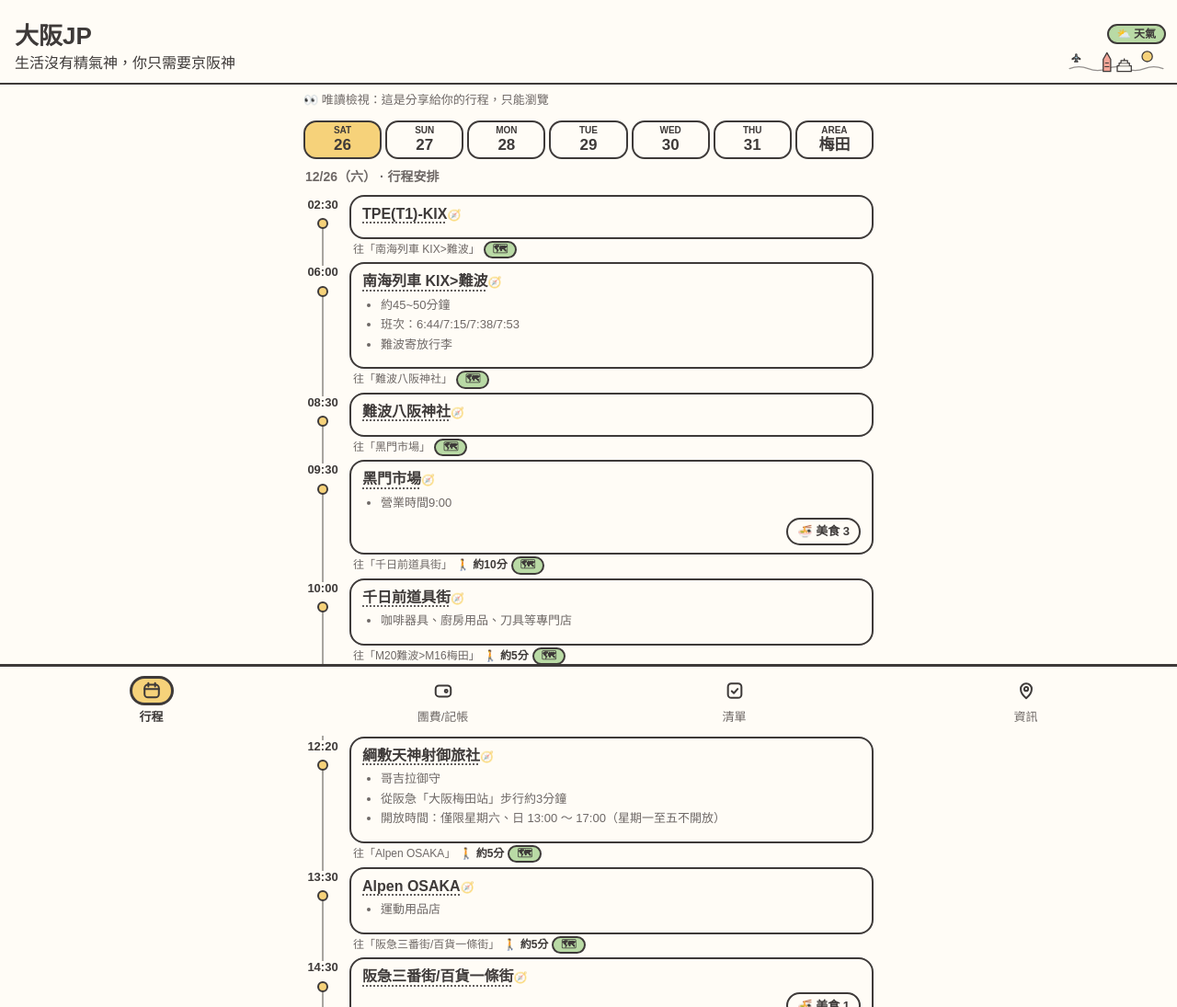
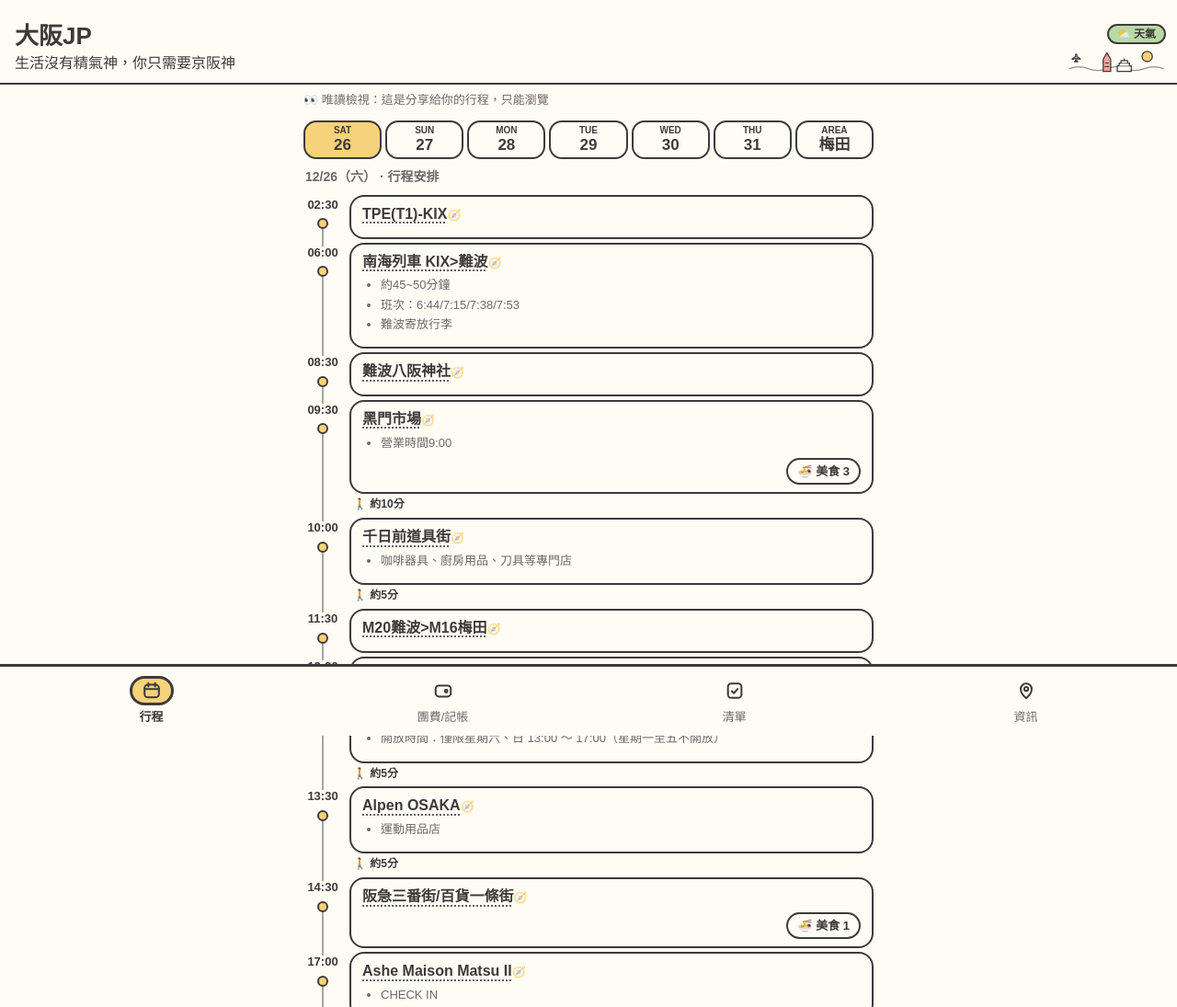
Before and after one commit to HSIEHYY213/osaka-trip-RARATG, a plain HTML site: page index.html in a window 1280 px wide. Shown: the top 1095 px of the page at 92% size. Drawn offline with Linux system fonts and the light colour scheme; a web font is replaced by a local one.

Commit message:
Add files via upload

```diff
--- a/index.html
+++ b/index.html
@@ -228,7 +228,7 @@ function vPlan(){cat="全部";
   return box
 }
 var editing=null;
-function editForm(x){var tm=field("時間","time","90px"),ti=h("input",{value:x.ti}),no=h("textarea",{value:x.no||"",placeholder:"備註（每行一點）",style:"width:100%;min-height:64px;font:inherit;color:var(--tx);background:var(--bg);border:1px solid var(--bd);border-radius:12px;padding:9px 10px"});tm.value=x.t||"";return h("div",{},h("div",{className:"row"},tm,ti),h("div",{className:"row"},no),h("div",{className:"row",style:"margin:0"},h("button",{textContent:"儲存",on:{click:function(){x.t=nt(tm.value);x.ti=ti.value.trim()||x.ti;x.no=no.value.trim();editing=null;save();draw()}}}),h("button",{className:"ab",textContent:"取消",on:{click:function(){editing=null;draw()}}})))}
+function editForm(x){var tm=field("時間","time","90px"),ti=h("input",{value:x.ti}),no=h("textarea",{value:x.no||"",placeholder:"備註（每行一點）",style:"width:100%;min-height:64px;font:inherit;color:var(--tx);background:var(--bg);border:1px solid var(--bd);border-radius:12px;padding:9px 10px"});tm.value=x.t||"";var tr=x.tr=x.tr||{m:"地鐵",min:""},tmode=h("select",{style:"flex:0 0 90px",on:{change:function(e){tr.m=e.target.value;save()}}}),tmin=h("input",{type:"number",placeholder:"分鐘",value:tr.min||"",style:"flex:0 0 80px",on:{change:function(e){tr.min=e.target.value;save()}}});["地鐵","步行","公車","計程車","其他"].forEach(function(m){tmode.append(h("option",{},m))});tmode.value=tr.m||"地鐵";return h("div",{},h("div",{className:"row"},tm,ti),h("div",{className:"row"},no),h("div",{className:"row",style:"align-items:center"},h("span",{className:"mu"},"到下一站："),tmode,tmin,h("span",{className:"mu"},"分鐘")),h("div",{className:"row",style:"margin:0"},h("button",{textContent:"儲存",on:{click:function(){x.t=nt(tm.value);x.ti=ti.value.trim()||x.ti;x.no=no.value.trim();editing=null;save();draw()}}}),h("button",{className:"ab",textContent:"取消",on:{click:function(){editing=null;draw()}}})))}
 function stores(x){var a=x.ck||[];if(a.length&&!a[0].it){a=[{id:uid(),n:"購買項目",it:a}];x.ck=a;save()}x.ck=x.ck||[];return x.ck}
 function ckc2(x){var a=stores(x),t=0,d=0;a.forEach(function(s){s.it.forEach(function(c){t++;if(c.k)d++})});return t?" "+d+"/"+t:""}
 function ckPanel2(x){
@@ -381,21 +381,20 @@ function conn(x,nx){
   ["地鐵","步行","公車","計程車","其他"].forEach(function(m){md.append(h("option",{},m))});md.value=tr.m||"地鐵";
   var mode={"地鐵":"transit","公車":"transit","步行":"walking","計程車":"driving","其他":"transit"}[md.value],ic={"地鐵":"🚇","步行":"🚶","公車":"🚌","計程車":"🚕","其他":"➡️"}[md.value];
   var url="https://www.google.com/maps/dir/?api=1&origin="+encodeURIComponent(x.ti)+"&destination="+encodeURIComponent(nx.ti)+"&travelmode="+mode;
-  var kids=[h("span",{},"往「"+nx.ti+"」")];
-  if(RO){if(tr.min)kids.push(h("span",{style:"font-weight:700;color:var(--tx)"},ic+" 約"+tr.min+"分"))}else kids.push(md,mn,h("span",{},"分"));
-  kids.push(h("a",{href:url,target:"_blank",rel:"noopener noreferrer",textContent:"🗺",title:"查路線",style:"color:var(--ac);font-weight:700;text-decoration:none"}));
+  if(!tr.min)return null;
+  var kids=[h("span",{style:"font-weight:700;color:var(--tx)"},ic+" 約"+tr.min+"分")];
   return h.apply(null,["div",{className:"conn",style:"display:flex;align-items:center;gap:6px;flex-wrap:wrap;margin:8px 4px 0;color:var(--mu);font-size:13px"}].concat(kids))
 }
 function stayFor(k){var a=(S.stay||[]).filter(function(s){return s.ad||s.t||s.url});if(!a.length)return null;var m=a.filter(function(s){return s.in&&s.in<=k&&(!s.out||k<=s.out)})[0];return m||a[0]}
 var LODGE_URL="https://maps.app.goo.gl/z6tf3W7FNYBKCgFs9";
-function depRow2(items,d){if(!items.length)return null;return h("div",{style:"display:flex;align-items:center;gap:8px;flex-wrap:wrap;margin:0 0 12px 62px;color:var(--mu);font-size:13px"},h("span",{},"🏨 從住宿出發，往「"+items[0].ti+"」"),h("a",{href:LODGE_URL,target:"_blank",rel:"noopener noreferrer",textContent:"🗺",title:"查路線",style:"color:var(--ac);font-weight:700;text-decoration:none"}))}
+function depRow2(items,d){if(!items.length)return null;return h("div",{style:"display:flex;align-items:center;gap:8px;flex-wrap:wrap;margin:0 0 12px 62px;color:var(--mu);font-size:13px"},h("span",{},"🏨 從住宿出發，往「"+items[0].ti+"」"),null)}
 function depRow(items,d){
   if(!items.length)return null;
   var s=stayFor(d[0]),sty="display:flex;align-items:center;gap:8px;flex-wrap:wrap;margin:0 0 12px 62px;color:var(--mu);font-size:13px";
   if(!s)return RO?null:h("div",{style:sty},"🏨 到「資訊」分頁填入住宿地址，這裡就會出現出發路線。");
   var url="https://www.google.com/maps/dir/?api=1&origin="+encodeURIComponent(s.ad||s.t)+"&destination="+encodeURIComponent(items[0].ti)+"&travelmode=transit";
   var mu=/^https?:\/\//i.test(s.url||"")?s.url:"",ls="color:var(--ac);font-weight:700;text-decoration:none";
-  return h("div",{style:sty},h("span",{},"🏨 從住宿出發，往「"+items[0].ti+"」"),(s.ad||s.t)?h("a",{href:url,target:"_blank",rel:"noopener noreferrer",textContent:"🗺",title:"查路線",style:ls}):null,mu?h("a",{href:mu,target:"_blank",rel:"noopener noreferrer",textContent:"📍 住宿位置",style:ls}):null)
+  return h("div",{style:sty},h("span",{},"🏨 從住宿出發，往「"+items[0].ti+"」"),mu?h("a",{href:mu,target:"_blank",rel:"noopener noreferrer",textContent:"📍 住宿位置",style:ls}):null)
 }
 function tline(items,d){
   var w=h("div",{className:"tl"}),m=/^\d{4}-(\d\d)-(\d\d)$/.exec(d[0]),zh={SUN:"日",MON:"一",TUE:"二",WED:"三",THU:"四",FRI:"五",SAT:"六"};
```
